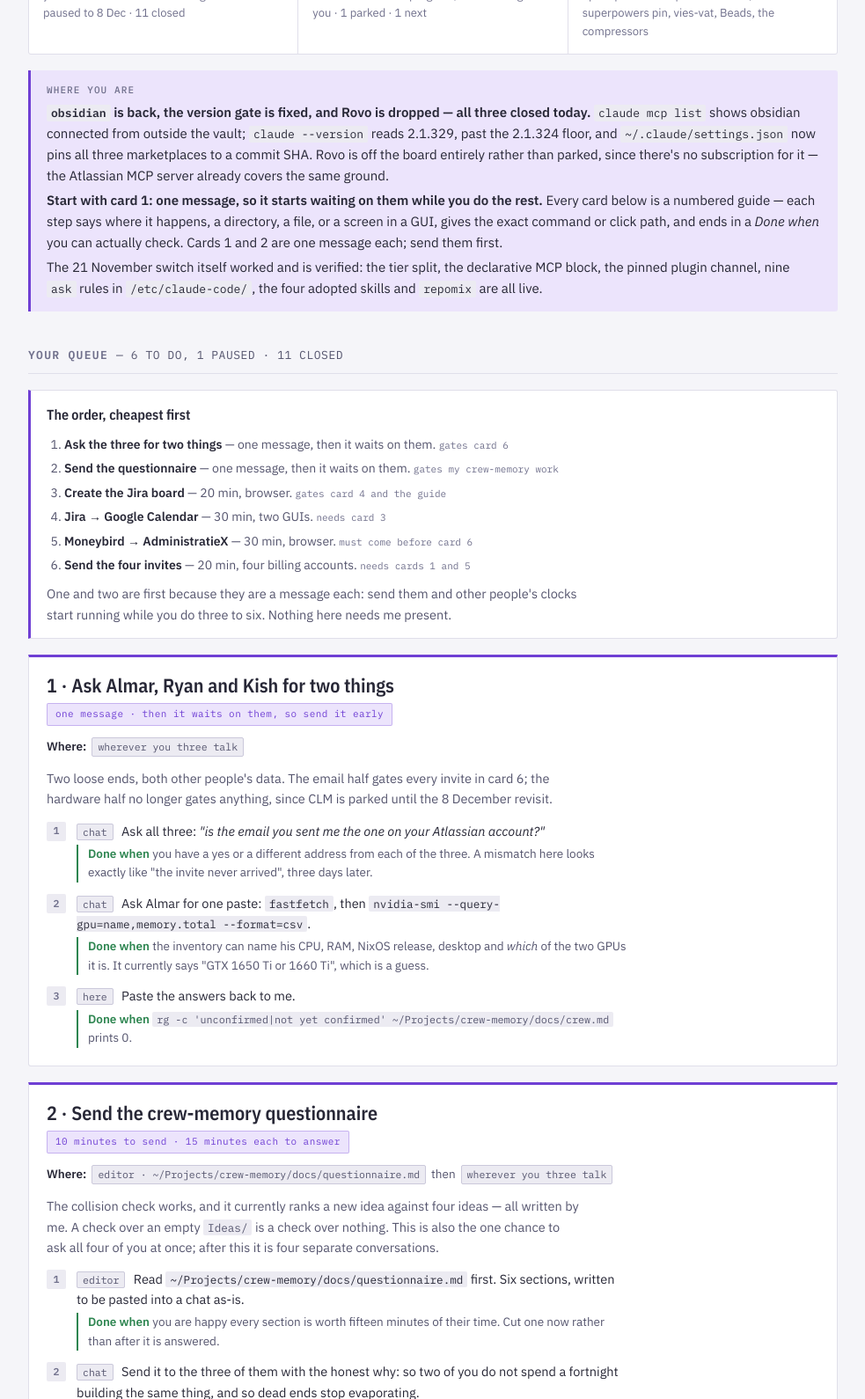
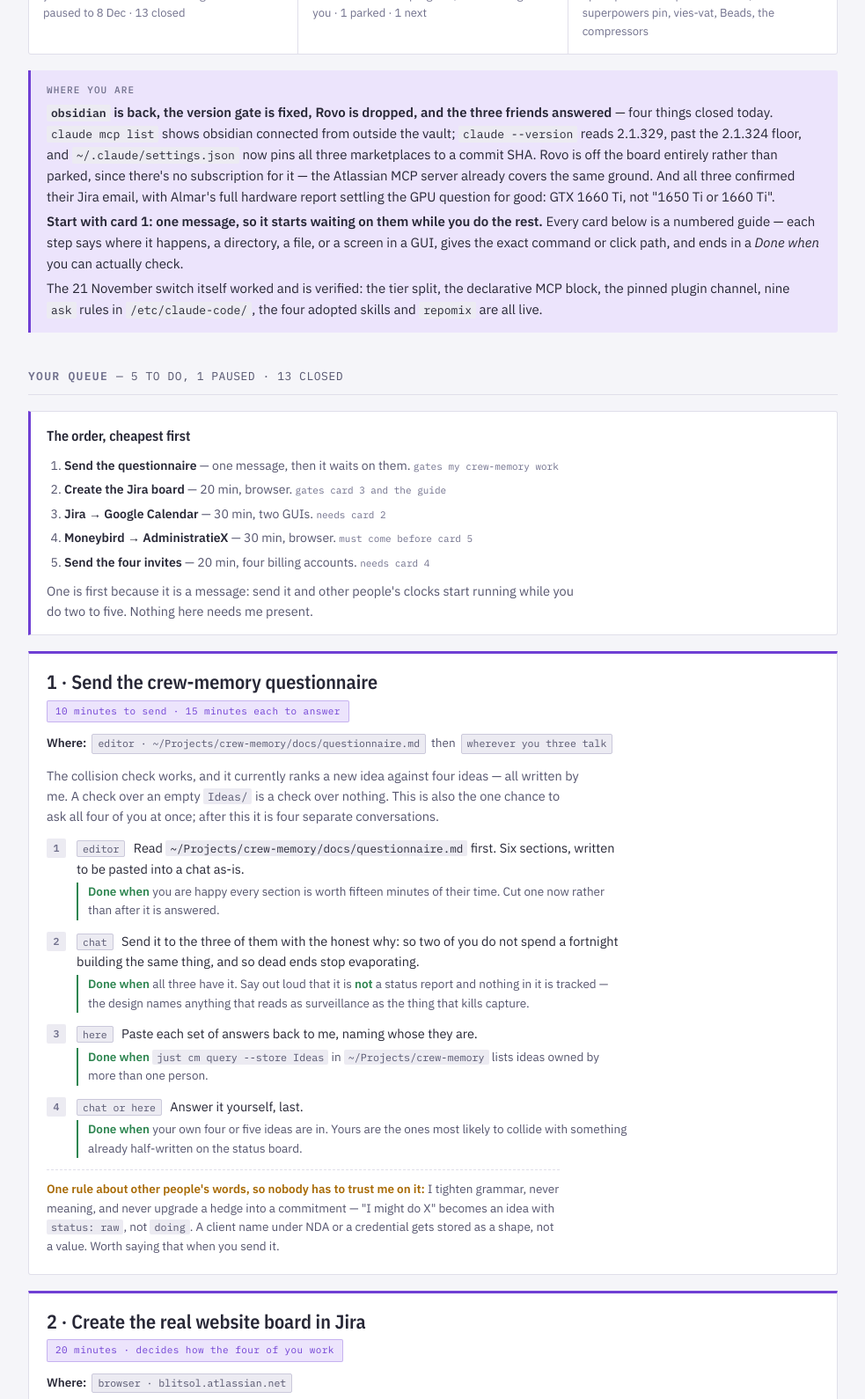
Before and after one commit to MrBlueStudios/claude-env, a plain HTML site: page docs/todo.html in a window 1280 px wide. Shown: the part 207-1797 px from the top of the page at 88% size, without its empty margins (148-1131 px from the left). Drawn offline with nearby package versions, Linux system fonts and the light colour scheme.

Commit message:
docs: close the ask-the-three card -- emails confirmed, Almar's GPU settled
All three friends confirmed their GitHub email is also their Jira
login, so nothing blocks the invites task on that count. Almar's
fastfetch and nvidia-smi landed too, settling the GTX 1650 Ti/1660 Ti
ambiguity for good (it's a 1660 Ti, 6 GB) -- written into
crew-memory's crew.md and hardware-inventory.md. Board down to 5
cards, every cross-reference renumbered.

Co-Authored-By: Claude Sonnet 5 <noreply@anthropic.com>

```diff
--- a/docs/todo.html
+++ b/docs/todo.html
@@ -339,8 +339,8 @@
 
     <div class="vitals">
       <div class="vital mine">
-        <span class="figure">6</span>
-        <span class="sub">yours — each one a numbered guide below · 1 paused to 8 Dec · 11 closed</span>
+        <span class="figure">5</span>
+        <span class="sub">yours — each one a numbered guide below · 1 paused to 8 Dec · 13 closed</span>
       </div>
       <div class="vital">
         <span class="figure">20</span>
@@ -354,50 +354,31 @@
 
     <div class="next-up">
       <p class="eyebrow">Where you are</p>
-      <p><strong><code>obsidian</code> is back, the version gate is fixed, and Rovo is dropped — all three closed today.</strong> <code>claude mcp list</code> shows obsidian connected from outside the vault; <code>claude --version</code> reads 2.1.329, past the 2.1.324 floor, and <code>~/.claude/settings.json</code> now pins all three marketplaces to a commit SHA. Rovo is off the board entirely rather than parked, since there's no subscription for it — the Atlassian MCP server already covers the same ground.</p>
-      <p><strong>Start with card 1: one message, so it starts waiting on them while you do the rest.</strong> Every card below is a numbered guide — each step says where it happens, a directory, a file, or a screen in a GUI, gives the exact command or click path, and ends in a <em>Done when</em> you can actually check. Cards 1 and 2 are one message each; send them first.</p>
+      <p><strong><code>obsidian</code> is back, the version gate is fixed, Rovo is dropped, and the three friends answered</strong> — four things closed today. <code>claude mcp list</code> shows obsidian connected from outside the vault; <code>claude --version</code> reads 2.1.329, past the 2.1.324 floor, and <code>~/.claude/settings.json</code> now pins all three marketplaces to a commit SHA. Rovo is off the board entirely rather than parked, since there's no subscription for it — the Atlassian MCP server already covers the same ground. And all three confirmed their Jira email, with Almar's full hardware report settling the GPU question for good: GTX 1660 Ti, not "1650 Ti or 1660 Ti".</p>
+      <p><strong>Start with card 1: one message, so it starts waiting on them while you do the rest.</strong> Every card below is a numbered guide — each step says where it happens, a directory, a file, or a screen in a GUI, gives the exact command or click path, and ends in a <em>Done when</em> you can actually check.</p>
       <p>The 21 November switch itself worked and is verified: the tier split, the declarative MCP block, the pinned plugin channel, nine <code>ask</code> rules in <code>/etc/claude-code/</code>, the four adopted skills and <code>repomix</code> are all live.</p>
     </div>
   </header>
 
   <section>
-    <h2>Your queue <span class="tally">— 6 to do, 1 paused · 11 closed</span></h2>
+    <h2>Your queue <span class="tally">— 5 to do, 1 paused · 13 closed</span></h2>
 
     <div class="order">
       <h3>The order, cheapest first</h3>
       <ol>
-        <li><b>Ask the three for two things</b> — one message, then it waits on them. <span class="after">gates card 6</span></li>
         <li><b>Send the questionnaire</b> — one message, then it waits on them. <span class="after">gates my crew-memory work</span></li>
-        <li><b>Create the Jira board</b> — 20 min, browser. <span class="after">gates card 4 and the guide</span></li>
-        <li><b>Jira → Google Calendar</b> — 30 min, two GUIs. <span class="after">needs card 3</span></li>
-        <li><b>Moneybird → AdministratieX</b> — 30 min, browser. <span class="after">must come before card 6</span></li>
-        <li><b>Send the four invites</b> — 20 min, four billing accounts. <span class="after">needs cards 1 and 5</span></li>
+        <li><b>Create the Jira board</b> — 20 min, browser. <span class="after">gates card 3 and the guide</span></li>
+        <li><b>Jira → Google Calendar</b> — 30 min, two GUIs. <span class="after">needs card 2</span></li>
+        <li><b>Moneybird → AdministratieX</b> — 30 min, browser. <span class="after">must come before card 5</span></li>
+        <li><b>Send the four invites</b> — 20 min, four billing accounts. <span class="after">needs card 4</span></li>
       </ol>
-      <p class="rationale" style="margin-top:10px">One and two are first because they are a message each: send them and other people's clocks start running while you do three to six. Nothing here needs me present.</p>
+      <p class="rationale" style="margin-top:10px">One is first because it is a message: send it and other people's clocks start running while you do two to five. Nothing here needs me present.</p>
     </div>
 
     <!-- 1 -->
     <article class="task">
       <div class="task-head">
-        <h3>1 · Ask Almar, Ryan and Kish for two things</h3>
-        <span class="why">one message · then it waits on them, so send it early</span>
-      </div>
-      <p class="where"><b>Where:</b> <span class="loc">wherever you three talk</span></p>
-      <p class="rationale">Two loose ends, both other people's data. The email half gates every invite in card 6; the hardware half no longer gates anything, since CLM is parked until the 8 December revisit.</p>
-      <ol class="steps">
-        <li><span class="loc">chat</span> Ask all three: <em>"is the email you sent me the one on your Atlassian account?"</em>
-          <span class="done-when"><b>Done when</b> you have a yes or a different address from each of the three. A mismatch here looks exactly like "the invite never arrived", three days later.</span></li>
-        <li><span class="loc">chat</span> Ask Almar for one paste: <code>fastfetch</code>, then <code>nvidia-smi --query-gpu=name,memory.total --format=csv</code>.
-          <span class="done-when"><b>Done when</b> the inventory can name his CPU, RAM, NixOS release, desktop and <em>which</em> of the two GPUs it is. It currently says "GTX 1650 Ti or 1660 Ti", which is a guess.</span></li>
-        <li><span class="loc">here</span> Paste the answers back to me.
-          <span class="done-when"><b>Done when</b> <code>rg -c 'unconfirmed|not yet confirmed' ~/Projects/crew-memory/docs/crew.md</code> prints 0.</span></li>
-      </ol>
-    </article>
-
-    <!-- 2 -->
-    <article class="task">
-      <div class="task-head">
-        <h3>2 · Send the crew-memory questionnaire</h3>
+        <h3>1 · Send the crew-memory questionnaire</h3>
         <span class="why">10 minutes to send · 15 minutes each to answer</span>
       </div>
       <p class="where"><b>Where:</b> <span class="loc">editor · ~/Projects/crew-memory/docs/questionnaire.md</span> then <span class="loc">wherever you three talk</span></p>
@@ -415,14 +396,14 @@
       <p class="trap"><b>One rule about other people's words, so nobody has to trust me on it:</b> I tighten grammar, never meaning, and never upgrade a hedge into a commitment — "I might do X" becomes an idea with <code>status: raw</code>, not <code>doing</code>. A client name under NDA or a credential gets stored as a shape, not a value. Worth saying that when you send it.</p>
     </article>
 
-    <!-- 3 -->
+    <!-- 2 -->
     <article class="task">
       <div class="task-head">
-        <h3>3 · Create the real website board in Jira</h3>
+        <h3>2 · Create the real website board in Jira</h3>
         <span class="why">20 minutes · decides how the four of you work</span>
       </div>
       <p class="where"><b>Where:</b> <span class="loc">browser · blitsol.atlassian.net</span></p>
-      <p class="rationale">Checked again today rather than assumed: the site still holds exactly one project, <code>KAN</code>, named "test", with one issue — <code>KAN-1</code> "test issue". So every friend who follows <code>docs/guide.md</code> to the board lands in a sandbox, and card 4 has nothing real to subscribe to.</p>
+      <p class="rationale">Checked again today rather than assumed: the site still holds exactly one project, <code>KAN</code>, named "test", with one issue — <code>KAN-1</code> "test issue". So every friend who follows <code>docs/guide.md</code> to the board lands in a sandbox, and card 3 has nothing real to subscribe to.</p>
       <p class="rec-why"><b>Recommendation: one project, one board, a label per client.</b> At four people and a handful of sites, a project per client means four filters, four calendars and four permission sets to keep in step, for the sole benefit of a tidier issue key. Keep Kanban — you have it already and nothing here has sprint boundaries.</p>
       <ol class="steps">
         <li><span class="loc">Jira</span> <b>Projects → Create project → Kanban.</b> Pick a name, and a key of three or four letters you will type for years.
@@ -440,11 +421,11 @@
       </ol>
     </article>
 
-    <!-- 4 -->
+    <!-- 3 -->
     <article class="task">
       <div class="task-head">
-        <h3>4 · Connect Jira to Google Calendar</h3>
-        <span class="why">30 minutes · needs card 3 first</span>
+        <h3>3 · Connect Jira to Google Calendar</h3>
+        <span class="why">30 minutes · needs card 2 first</span>
       </div>
       <p class="where"><b>Where:</b> <span class="loc">browser · blitsol.atlassian.net</span> then <span class="loc">browser · calendar.google.com</span></p>
       <p class="rec-why"><b>Agree the convention before you connect anything.</b> On shared work a due date means <em>an outside party expects it on that date</em> — a client deadline, a filing date, a launch, a billing date. Internal sequencing is column and priority, never a due date. That keeps the calendar sparse enough that every entry means something, and it matches where your risk sits: forgetting internal work is what these boards are for; what hurts is an outside date arriving unnoticed.</p>
@@ -466,10 +447,10 @@
       <p class="trap"><b>The failure mode to watch, given how many tracks you run:</b> putting due dates on your own work to manufacture pressure. That turns the calendar from a record of commitments into ambient guilt, and the usual result is that you stop reading it — which loses the client dates sitting in it too.</p>
     </article>
 
-    <!-- 5 -->
+    <!-- 4 -->
     <article class="task">
       <div class="task-head">
-        <h3>5 · Replace Moneybird with AdministratieX</h3>
+        <h3>4 · Replace Moneybird with AdministratieX</h3>
         <span class="why">30 minutes · spends money and holds the crew's financial data</span>
       </div>
       <p class="where"><b>Where:</b> <span class="loc">browser · AdministratieX pricing page</span> then <span class="loc">browser · moneybird.nl</span></p>
@@ -487,11 +468,11 @@
       <p class="trap"><b>Worth knowing before it becomes the system of record:</b> a shared login removes attribution. Bookkeeping software normally answers "who entered this, and who changed it"; one account used by several people cannot, and that is exactly what an accountant or the Belastingdienst asks. Many providers also forbid sharing a login in their terms. It is a reasonable way to start cheaply — worth knowing you are trading that away, and worth revisiting before the books get big.</p>
     </article>
 
-    <!-- 6 -->
+    <!-- 5 -->
     <article class="task">
       <div class="task-head">
-        <h3>6 · Send the four invites</h3>
-        <span class="why">20 minutes · four billing accounts · needs cards 1 and 5</span>
+        <h3>5 · Send the four invites</h3>
+        <span class="why">20 minutes · four billing accounts · needs card 4</span>
       </div>
       <p class="where"><b>Where:</b> <span class="loc">browser · HubSpot</span> <span class="loc">browser · Cloudflare</span> <span class="loc">browser · Stripe</span> <span class="loc">browser · AdministratieX</span></p>
       <p class="rationale">No flake can do this: the claude.ai connectors bind to a person's Claude account, not to a machine. A friend gets HubSpot inside his Claude Code by being a real user in HubSpot.</p>
@@ -504,7 +485,7 @@
           <span class="done-when"><b>Done when</b> the member list shows your chosen scope rather than <b>Super Administrator</b>.</span></li>
         <li><span class="loc">Stripe</span> <b>Settings → Team and security → Team members → New member.</b> Read-only <b>Analyst</b> is enough for anyone not handling refunds.
           <span class="done-when"><b>Done when</b> the invite is pending and the role column is not <b>Administrator</b>.</span></li>
-        <li><span class="loc">AdministratieX</span> Either a real second user, or the shared login if that is what card 5 settled on.
+        <li><span class="loc">AdministratieX</span> Either a real second user, or the shared login if that is what card 4 settled on.
           <span class="done-when"><b>Done when</b> they can reach the books the way you intended, and you have written down which of the two it is. That answer decides who can be held to what later.</span></li>
         <li><span class="loc">their terminals</span> Have each friend run <code>claude mcp list</code> in any directory and read the line back to you.
           <span class="done-when"><b>Done when</b> the connector says <b>Connected</b>, not <b>Needs authentication</b>.</span></li>
@@ -629,8 +610,12 @@
   </section>
 
   <section>
-    <h2>Settled <span class="tally">— 10 of yours closed, 6 decisions, 1 audit</span></h2>
+    <h2>Settled <span class="tally">— 12 of yours closed, 6 decisions, 1 audit</span></h2>
     <div class="rows">
+      <div class="row is-done">
+        <div class="row-top"><span class="pill settled">Closed 23 Nov</span><span class="txt">Confirmed all three Jira emails, and closed Almar's GPU question for good</span></div>
+        <p class="dw">Almar, Ryan and Kish all confirmed the email they sent is their Atlassian login too, so nothing blocks the invites below on that count. Almar's <code>fastfetch</code> and <code>nvidia-smi</code> landed: Lenovo Legion 5 15IMH05H (same chassis and CPU as Ryan's), NixOS 26.05, Hyprland, 15.53 GiB RAM, and a <b>GTX 1660 Ti Mobile, 6 GB</b> — settling "1650 Ti or 1660 Ti" for good. Written into <code>~/Projects/crew-memory/docs/crew.md</code> and <code>hardware-inventory.md</code>.</p>
+      </div>
       <div class="row is-done">
         <div class="row-top"><span class="pill settled">Closed 23 Nov</span><span class="txt">Put <code>obsidian</code> back, and crossed the version-gate floor</span></div>
         <p class="dw"><code>claude mcp list</code> shows <code>obsidian</code> connected from outside the vault, declared in <code>/etc/nixos/users/leon-new.nix</code>. The version gate landed too: <code>claude --version</code> reads 2.1.329 — past 2.1.324 — because <code>claude-code</code> comes from <code>pkgs-unstable</code> in <code>/etc/nixos/flake.nix</code>, not the stable <code>nixpkgs</code> input, so the fix was <code>nix flake update nixpkgs-unstable</code>, not <code>nixpkgs</code>. <code>~/.claude/settings.json</code> now pins all three marketplaces to a commit <code>ref</code>, silently.</p>
@@ -702,7 +687,7 @@
         <li>Write an exemption in <code>docs/vet-exemptions.md</code> with an honest reason, then trial it</li>
         <li>Trial it on one repo with the hooks removed by hand</li>
       </ul>
-      <p class="rec-why"><b>My recommendation: drop it</b>, unless the Jira board in card 3 turns out not to work for the crew. Beads declares four hooks, two of them <code>SessionStart</code> and <code>UserPromptSubmit</code> — it wants to run code at the start of every session and on every prompt, which makes it the most invasive thing on the 40-repo list. The review's note that <code>--stealth</code> stops it planting hooks is about <em>git</em> hooks, not Claude Code's lifecycle, so it does not help. The third option is worse than it sounds: a plugin with its hooks cut by hand is a fork nobody maintains.</p>
+      <p class="rec-why"><b>My recommendation: drop it</b>, unless the Jira board in card 2 turns out not to work for the crew. Beads declares four hooks, two of them <code>SessionStart</code> and <code>UserPromptSubmit</code> — it wants to run code at the start of every session and on every prompt, which makes it the most invasive thing on the 40-repo list. The review's note that <code>--stealth</code> stops it planting hooks is about <em>git</em> hooks, not Claude Code's lifecycle, so it does not help. The third option is worse than it sounds: a plugin with its hooks cut by hand is a fork nobody maintains.</p>
       <p class="blocks"><b>Blocks:</b> nothing of yours. Nothing in the flake references Beads, so either answer is free.</p>
     </article>
 
```
Also changed, not shown: 1 other file.
